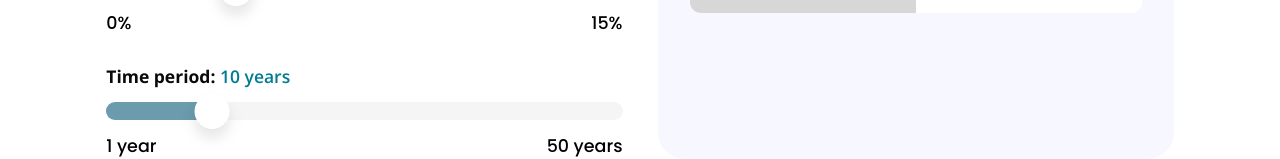
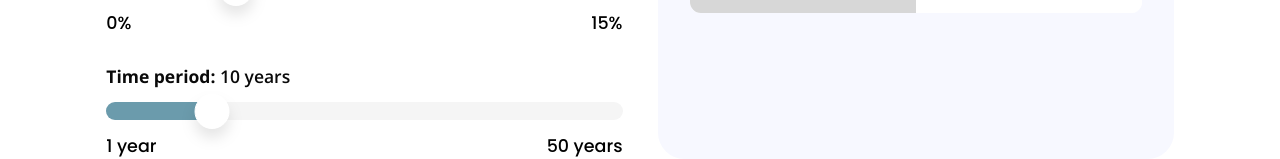
Before and after one commit to SU-SWS/ifdm_learning_apps, a Next.js app: page /interactives/inflation-impact-calculator in a window 1280 px wide. Shown: the part 241-400 px from the top of the page. Built offline with nearby package versions, Linux system fonts and the light colour scheme.

Commit message:
IFDM-135: fixup for text color on darkmode

```diff
--- a/app/interactives/inflation-impact-calculator/page.tsx
+++ b/app/interactives/inflation-impact-calculator/page.tsx
@@ -110,7 +110,7 @@ export default function InflationCalculator() {
               <div className="space-y-3">
                 <div className="flex items-center">
                   <Label className="text-md font-bold">Time period:&nbsp;</Label>
-                  <span className="text-md font-semibold flex items-center gap-1 text-lagunita">
+                  <span className="text-md font-semibold flex items-center gap-1">
                     {timePeriod} year{timePeriod !== 1 ? "s" : ""}
                   </span>
                 </div>
```
